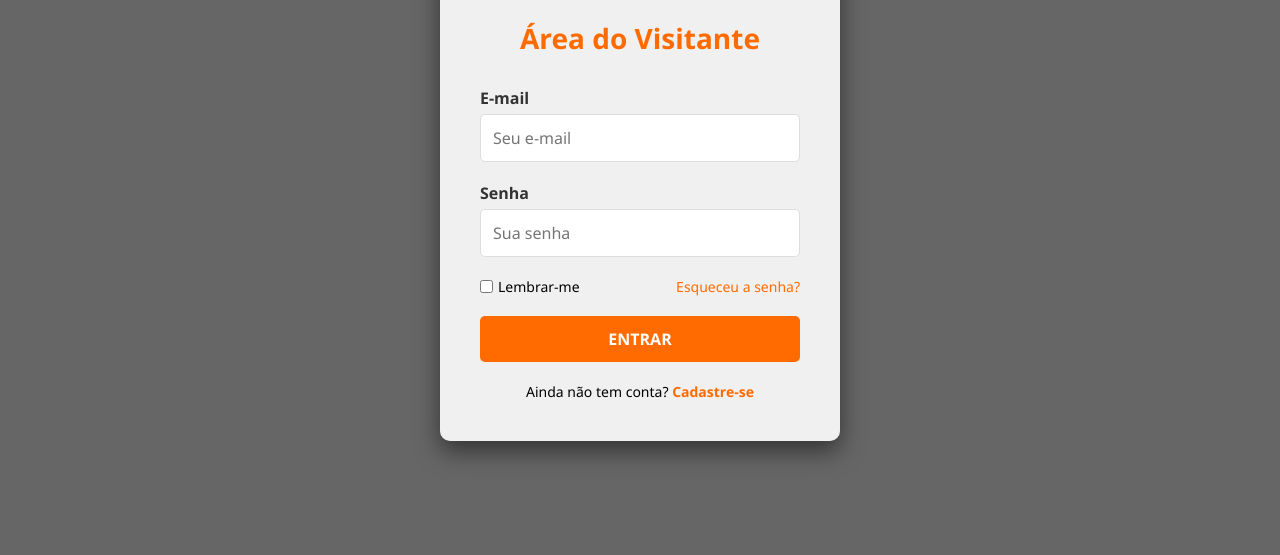
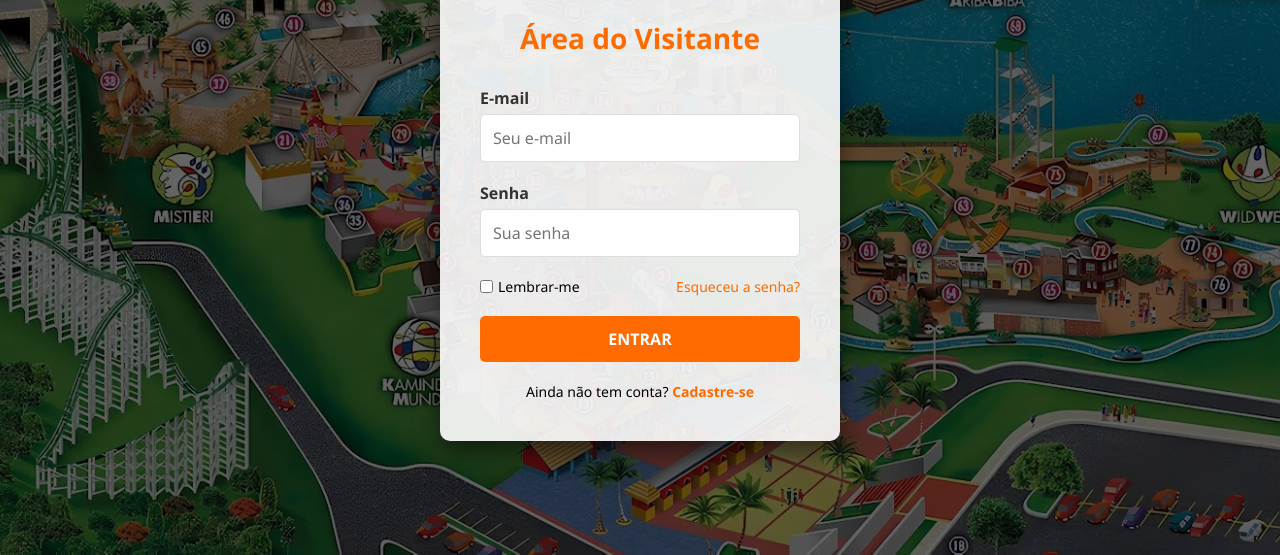
Before and after one commit to arthurmarquesn/site_hopihari, a website: page public/login.html in a window 1280 px wide. Shown: the part 245-800 px from the top of the page. Drawn offline with Linux system fonts and the light colour scheme.

Commit message:
Imagem de Fundo

```diff
--- a/public/styles/cadastro.css
+++ b/public/styles/cadastro.css
@@ -7,7 +7,7 @@
         }
 
         body {
-            background-image: url(mapa-hopi.jpeg);
+            background-image: url('../imagens/mapa-hopi.webp');
             background-size: cover;
             background-position: center;
             height: 100vh;
--- a/public/styles/login.css
+++ b/public/styles/login.css
@@ -7,7 +7,7 @@
         }
 
         body {
-            background-image: url('mapa-hopi.jpeg');
+            background-image: url('../imagens/mapa-hopi.webp');
             background-size: cover;
             background-position: center;
             height: 100vh;
```
